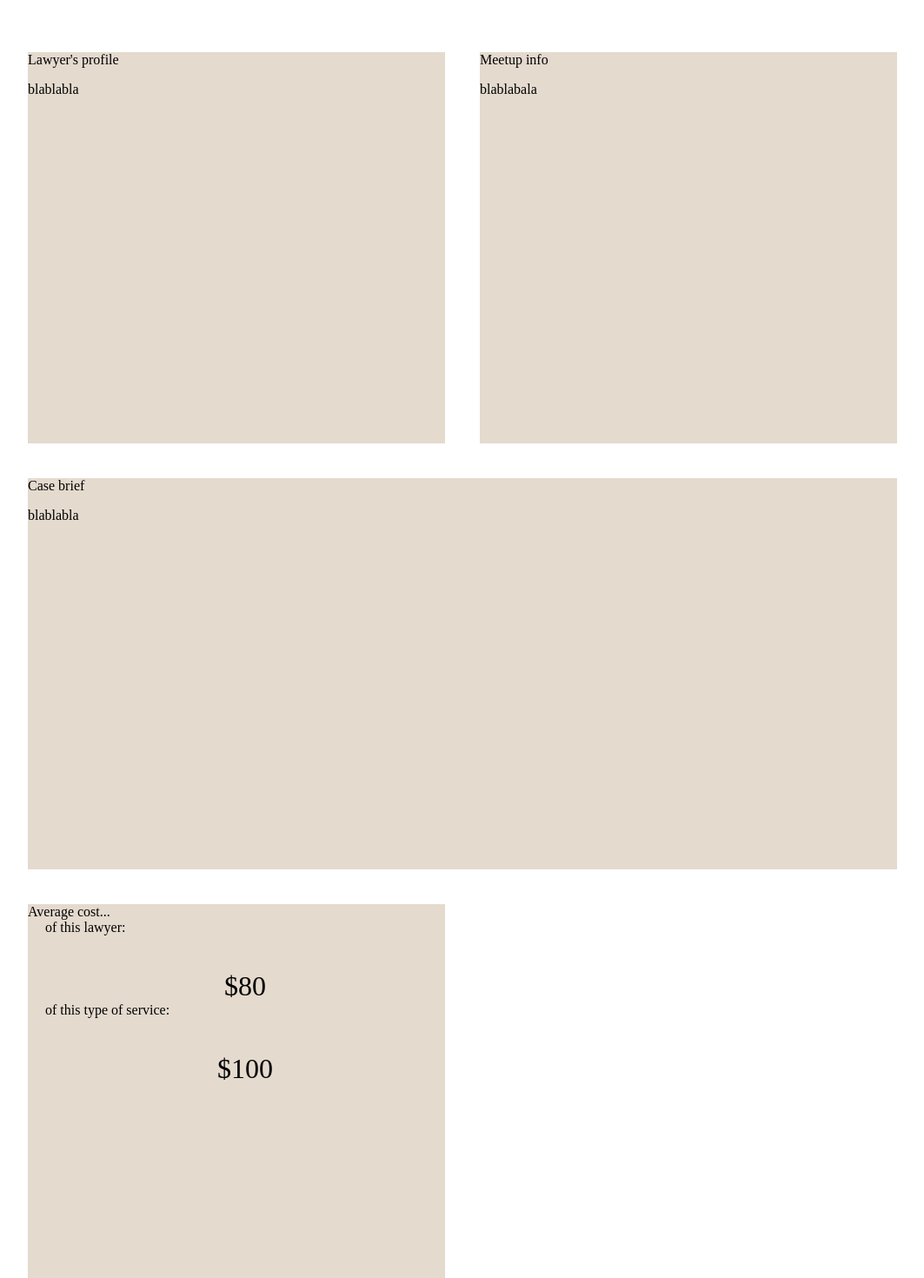
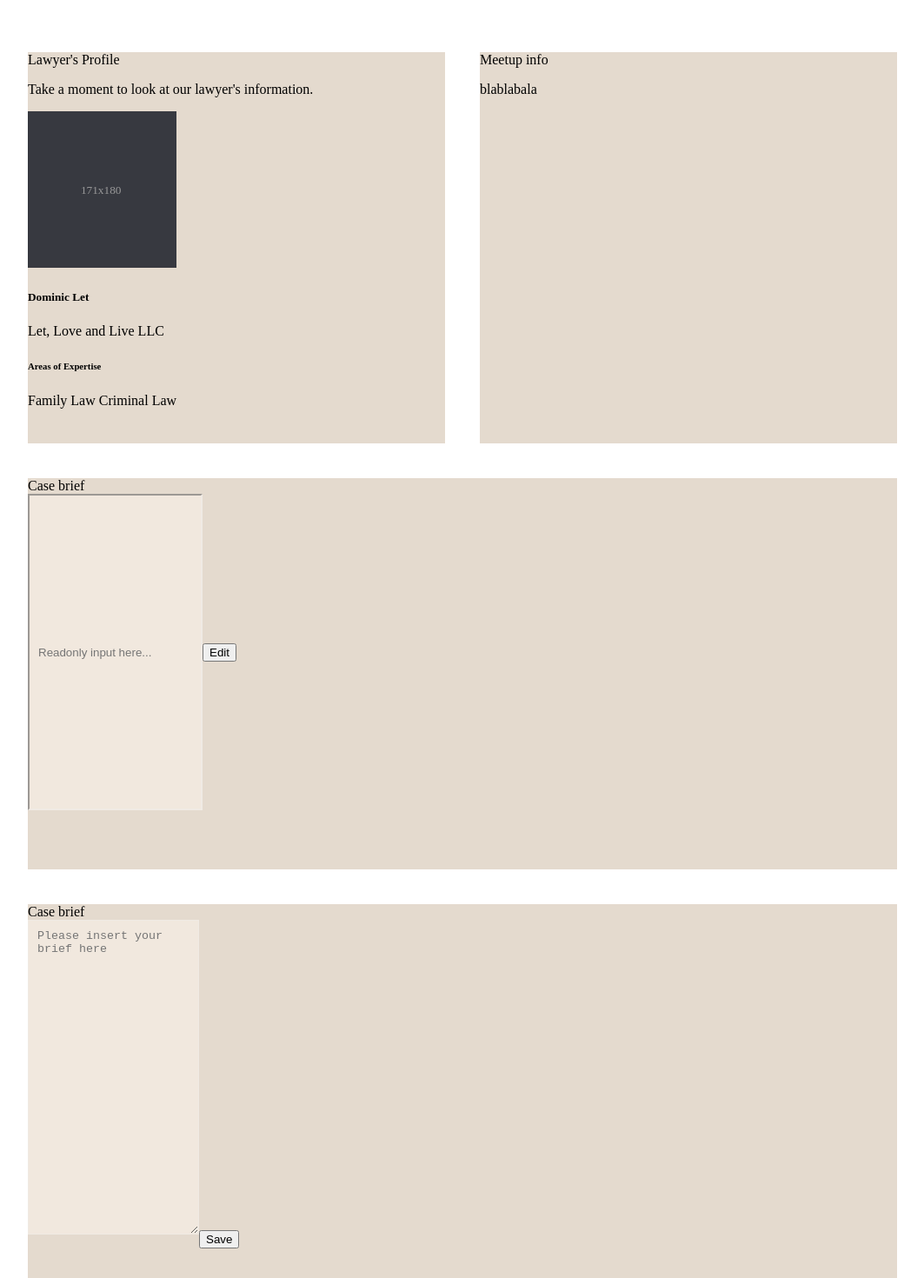
Before and after one commit to dominiclet/SMU-LIT-hackathon, a Next.js app: page /lawyer in a window 1280 px wide. Shown: the part 40-1510 px from the top of the page at 87% size, without its empty margins (108-1171 px from the left). Built offline with nearby package versions, Linux system fonts and the light colour scheme.

Commit message:
Changed lawyer profile and case brief

```diff
--- a/pages/lawyer/index.js
+++ b/pages/lawyer/index.js
@@ -1,5 +1,9 @@
 import styles from "../../styles/Lawyer.module.css";
 import Card from "react-bootstrap/Card";
+import Image from "react-bootstrap/Image";
+import Badge from 'react-bootstrap/Badge';
+import Form from 'react-bootstrap/Form';
+import Button from 'react-bootstrap/Button';
 
 const lawyerDashboard = () => {
 	return (
@@ -7,10 +11,22 @@ const lawyerDashboard = () => {
 			<div className={styles.rowContainer}>
 				<Card className={styles.smallCard}>
 					<Card.Body>
-						<Card.Title>Lawyer's profile</Card.Title>
+						<Card.Title>Lawyer's Profile</Card.Title>
 						<Card.Text>
-							blablabla
+							Take a moment to look at our lawyer's information.
 						</Card.Text>
+						<div className={styles.personInfo}>
+							<Image src="../../blankimage.svg" roundedCircle />
+							<h5>Dominic Let</h5>
+							<p>Let, Love and Live LLC</p>
+							<h6>Areas of Expertise</h6>
+							<Badge pill bg="light" text="dark">
+								Family Law
+							</Badge>{' '}
+							<Badge pill bg="light" text="dark">
+    							Criminal Law
+  							</Badge>{' '}
+						</div>
 					</Card.Body>
 				</Card>
 				<Card className={styles.smallCard}>
@@ -26,9 +42,20 @@ const lawyerDashboard = () => {
 				<Card className={styles.bigCard}>
 					<Card.Body>
 						<Card.Title>Case brief</Card.Title>
-						<Card.Text>
-							blablabla
-						</Card.Text>
+						<Form.Control className={styles.briefTextDisplay} type="text" placeholder="Readonly input here..." plaintext readOnly />
+						<Button variant="secondary">Edit</Button>{' '}
+					</Card.Body>
+				</Card>
+			</div>
+			<div className={styles.rowContainer}>
+				<Card className={styles.bigCard}>
+					<Card.Body>
+						<Card.Title>Case brief</Card.Title>
+						<Form.Control className={styles.briefTextDisplay}
+							as="textarea"
+							placeholder="Please insert your brief here"
+						/>
+						<Button variant="secondary">Save</Button>{' '}
 					</Card.Body>
 				</Card>
 			</div>
--- a/styles/Lawyer.module.css
+++ b/styles/Lawyer.module.css
@@ -40,3 +40,16 @@
 	text-align: center;
 	margin-top: 40px;
 }
+
+.personInfo {
+	width: 100%;
+	justify-content:center;
+}
+
+.briefTextDisplay {
+	height: 340px;
+	background-color: #f1e8de;
+	border-color: #f0eae4;
+	padding: 10px;
+	margin-bottom: 10px;
+}
```
Also changed, not shown: public/blankimage.svg (added).
